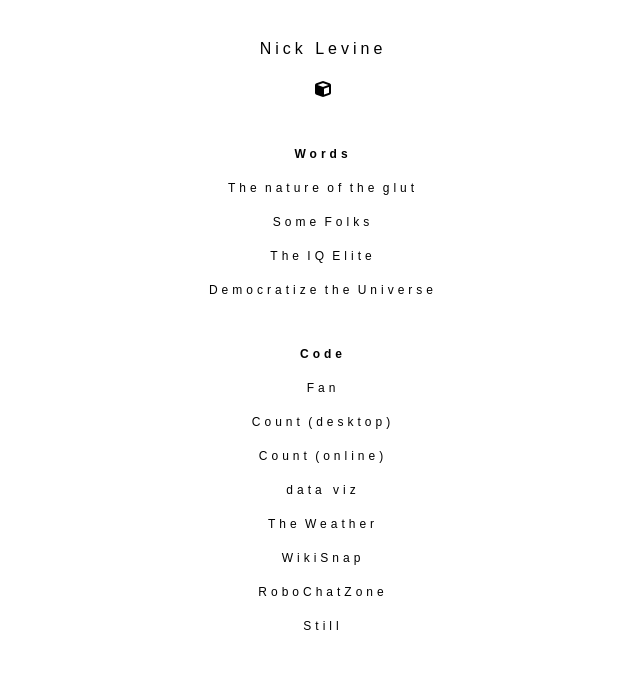
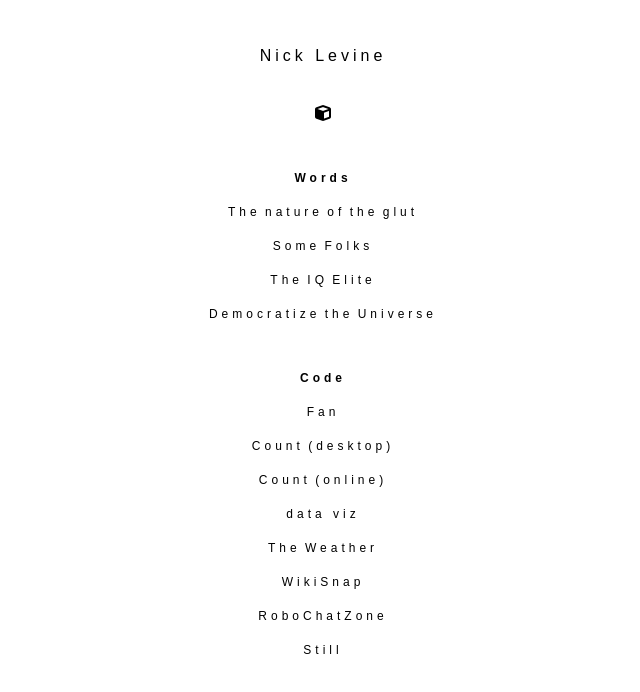
Before and after one commit to nickslevine/home, a plain HTML site: page index.html in a window 1280 px wide. Shown: the whole page, without its empty margins (317-957 px from the left). Drawn offline with Linux system fonts and the light colour scheme.

Commit message:
fixed positioning

```diff
--- a/css/home.css
+++ b/css/home.css
@@ -27,8 +27,8 @@ body {
     font-size: 16px;
     color: black;
     letter-spacing: 4px;
-    position: absolute;
-    top: 40px;
+    /*position: absolute;*/
+    margin-top: 60px;
 }
 
 .section {
@@ -42,7 +42,7 @@ body {
 }
 
 .icon {
-    margin-top: 70px;
+    margin-top: 40px;
 }
 
 .space {
```
